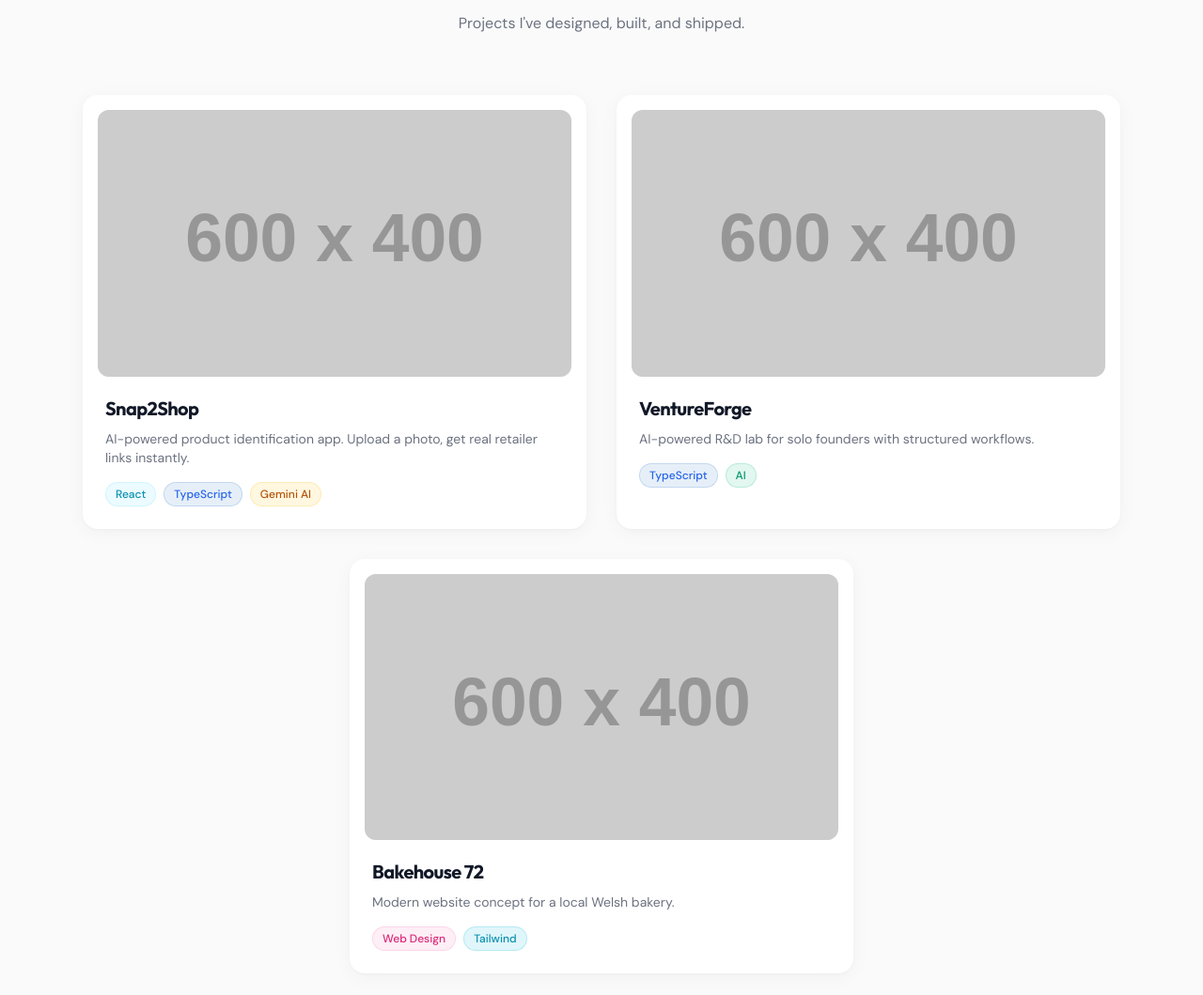
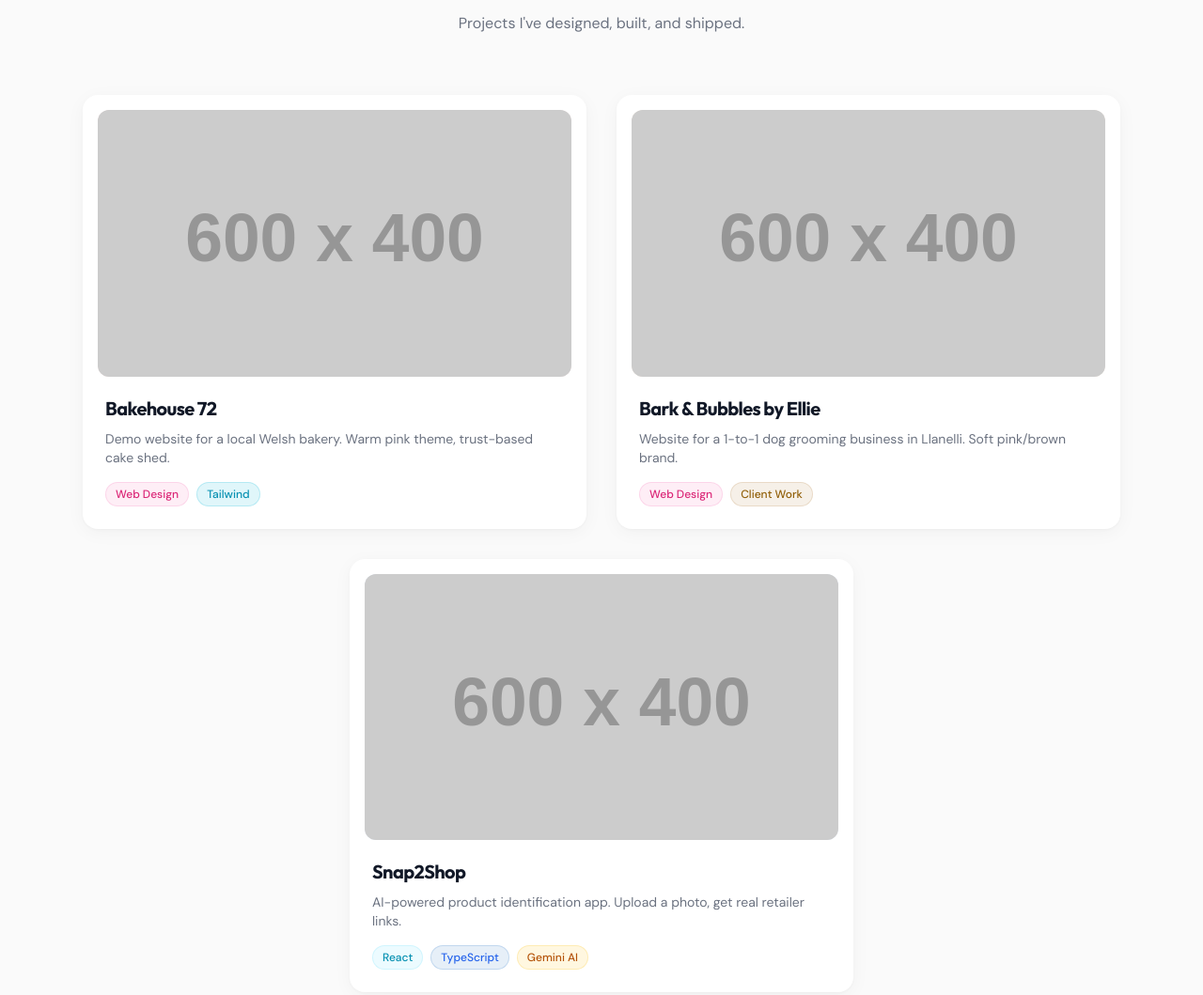
Before and after one commit to zak-esposito/esposito-digital, a website: page index.html in a window 1280 px wide. Shown: the part 2209-3268 px from the top of the page at 94% size. Drawn offline with nearby package versions, Linux system fonts and the light colour scheme; placeholder pictures from the web are drawn by us.

Commit message:
Update portfolio with real project cards: Bakehouse 72, Bark & Bubbles, Snap2Shop

```diff
--- a/index.html
+++ b/index.html
@@ -127,6 +127,7 @@
         .tech-ai { background: rgba(16, 185, 129, 0.2); color: #34D399; border: 1px solid rgba(16, 185, 129, 0.25); }
         .tech-gemini { background: rgba(251, 188, 4, 0.2); color: #FBBF24; border: 1px solid rgba(251, 188, 4, 0.25); }
         .tech-design { background: rgba(244, 114, 182, 0.2); color: #F472B6; border: 1px solid rgba(244, 114, 182, 0.25); }
+        .tech-client { background: rgba(180, 130, 70, 0.2); color: #D4A054; border: 1px solid rgba(180, 130, 70, 0.25); }
 
         /* Light-bg variant for project cards */
         .light .tech-react, .card-light .tech-react { background: rgba(97, 218, 251, 0.12); color: #0891B2; border-color: rgba(97, 218, 251, 0.2); }
@@ -135,6 +136,7 @@
         .card-light .tech-ai { background: rgba(16, 185, 129, 0.12); color: #059669; border-color: rgba(16, 185, 129, 0.2); }
         .card-light .tech-design { background: rgba(244, 114, 182, 0.12); color: #DB2777; border-color: rgba(244, 114, 182, 0.2); }
         .card-light .tech-tailwind { background: rgba(6, 182, 212, 0.12); color: #0891B2; border-color: rgba(6, 182, 212, 0.2); }
+        .card-light .tech-client { background: rgba(180, 130, 70, 0.12); color: #92600A; border-color: rgba(180, 130, 70, 0.2); }
 
         /* Mobile menu */
         .mobile-menu {
@@ -300,54 +302,54 @@
                 <p class="reveal font-body text-base mt-4" style="color: #6B7280;">Projects I've designed, built, and shipped.</p>
             </div>
             <div class="grid grid-cols-1 md:grid-cols-2 gap-8">
-                <!-- Card 1: Snap2Shop -->
-                <div class="reveal card-lift card-light bg-white rounded-2xl overflow-hidden" style="box-shadow: 0 4px 20px rgba(0,0,0,0.04), 0 1px 3px rgba(0,0,0,0.03);">
+                <!-- Card 1: Bakehouse 72 -->
+                <a href="https://bakehouse72-demo.vercel.app" target="_blank" rel="noopener noreferrer" class="reveal card-lift card-light bg-white rounded-2xl overflow-hidden block" style="box-shadow: 0 4px 20px rgba(0,0,0,0.04), 0 1px 3px rgba(0,0,0,0.03); text-decoration: none; color: inherit;">
                     <div class="p-4 pb-0">
-                        <div class="rounded-xl overflow-hidden" style="background: #E2E8F0;">
-                            <img src="https://placehold.co/600x400/e2e8f0/64748b?text=Snap2Shop" alt="Snap2Shop screenshot" class="w-full aspect-video object-cover" loading="lazy">
+                        <div class="rounded-xl overflow-hidden" style="background: #f9e8e8;">
+                            <img src="https://placehold.co/600x400/f9e8e8/d4637a?text=Bakehouse+72" alt="Bakehouse 72 screenshot" class="w-full aspect-video object-cover" loading="lazy">
+                        </div>
+                    </div>
+                    <div class="p-5 sm:p-6 pt-4 sm:pt-5">
+                        <h3 class="font-heading text-lg sm:text-xl mb-2" style="font-weight: 700; color: #111827;">Bakehouse 72</h3>
+                        <p class="font-body text-sm mb-4" style="color: #6B7280;">Demo website for a local Welsh bakery. Warm pink theme, trust-based cake shed.</p>
+                        <div class="flex flex-wrap gap-2">
+                            <span class="tech-design px-2.5 py-1 rounded-full text-xs font-medium">Web Design</span>
+                            <span class="tech-tailwind px-2.5 py-1 rounded-full text-xs font-medium">Tailwind</span>
+                        </div>
+                    </div>
+                </a>
+
+                <!-- Card 2: Bark & Bubbles by Ellie -->
+                <a href="https://bark-and-bubbles-neon.vercel.app" target="_blank" rel="noopener noreferrer" class="reveal card-lift card-light bg-white rounded-2xl overflow-hidden block" style="box-shadow: 0 4px 20px rgba(0,0,0,0.04), 0 1px 3px rgba(0,0,0,0.03); text-decoration: none; color: inherit;">
+                    <div class="p-4 pb-0">
+                        <div class="rounded-xl overflow-hidden" style="background: #f5ebe0;">
+                            <img src="https://placehold.co/600x400/f5ebe0/8b6f47?text=Bark+%26+Bubbles" alt="Bark & Bubbles by Ellie screenshot" class="w-full aspect-video object-cover" loading="lazy">
+                        </div>
+                    </div>
+                    <div class="p-5 sm:p-6 pt-4 sm:pt-5">
+                        <h3 class="font-heading text-lg sm:text-xl mb-2" style="font-weight: 700; color: #111827;">Bark & Bubbles by Ellie</h3>
+                        <p class="font-body text-sm mb-4" style="color: #6B7280;">Website for a 1-to-1 dog grooming business in Llanelli. Soft pink/brown brand.</p>
+                        <div class="flex flex-wrap gap-2">
+                            <span class="tech-design px-2.5 py-1 rounded-full text-xs font-medium">Web Design</span>
+                            <span class="tech-client px-2.5 py-1 rounded-full text-xs font-medium">Client Work</span>
+                        </div>
+                    </div>
+                </a>
+
+                <!-- Card 3: Snap2Shop -->
+                <div class="reveal card-lift card-light bg-white rounded-2xl overflow-hidden md:col-span-2 md:max-w-[calc(50%-1rem)] md:mx-auto" style="box-shadow: 0 4px 20px rgba(0,0,0,0.04), 0 1px 3px rgba(0,0,0,0.03);">
+                    <div class="p-4 pb-0">
+                        <div class="rounded-xl overflow-hidden" style="background: #e8f0fe;">
+                            <img src="https://placehold.co/600x400/e8f0fe/4a6cf7?text=Snap2Shop" alt="Snap2Shop screenshot" class="w-full aspect-video object-cover" loading="lazy">
                         </div>
                     </div>
                     <div class="p-5 sm:p-6 pt-4 sm:pt-5">
                         <h3 class="font-heading text-lg sm:text-xl mb-2" style="font-weight: 700; color: #111827;">Snap2Shop</h3>
-                        <p class="font-body text-sm mb-4" style="color: #6B7280;">AI-powered product identification app. Upload a photo, get real retailer links instantly.</p>
+                        <p class="font-body text-sm mb-4" style="color: #6B7280;">AI-powered product identification app. Upload a photo, get real retailer links.</p>
                         <div class="flex flex-wrap gap-2">
                             <span class="tech-react px-2.5 py-1 rounded-full text-xs font-medium">React</span>
                             <span class="tech-typescript px-2.5 py-1 rounded-full text-xs font-medium">TypeScript</span>
                             <span class="tech-gemini px-2.5 py-1 rounded-full text-xs font-medium">Gemini AI</span>
-                        </div>
-                    </div>
-                </div>
-
-                <!-- Card 2: VentureForge -->
-                <div class="reveal card-lift card-light bg-white rounded-2xl overflow-hidden" style="box-shadow: 0 4px 20px rgba(0,0,0,0.04), 0 1px 3px rgba(0,0,0,0.03);">
-                    <div class="p-4 pb-0">
-                        <div class="rounded-xl overflow-hidden" style="background: #E2E8F0;">
-                            <img src="https://placehold.co/600x400/e2e8f0/64748b?text=VentureForge" alt="VentureForge screenshot" class="w-full aspect-video object-cover" loading="lazy">
-                        </div>
-                    </div>
-                    <div class="p-5 sm:p-6 pt-4 sm:pt-5">
-                        <h3 class="font-heading text-lg sm:text-xl mb-2" style="font-weight: 700; color: #111827;">VentureForge</h3>
-                        <p class="font-body text-sm mb-4" style="color: #6B7280;">AI-powered R&D lab for solo founders with structured workflows.</p>
-                        <div class="flex flex-wrap gap-2">
-                            <span class="tech-typescript px-2.5 py-1 rounded-full text-xs font-medium">TypeScript</span>
-                            <span class="tech-ai px-2.5 py-1 rounded-full text-xs font-medium">AI</span>
-                        </div>
-                    </div>
-                </div>
-
-                <!-- Card 3: Bakehouse 72 -->
-                <div class="reveal card-lift card-light bg-white rounded-2xl overflow-hidden md:col-span-2 md:max-w-[calc(50%-1rem)] md:mx-auto" style="box-shadow: 0 4px 20px rgba(0,0,0,0.04), 0 1px 3px rgba(0,0,0,0.03);">
-                    <div class="p-4 pb-0">
-                        <div class="rounded-xl overflow-hidden" style="background: #E2E8F0;">
-                            <img src="https://placehold.co/600x400/e2e8f0/64748b?text=Bakehouse+72" alt="Bakehouse 72 screenshot" class="w-full aspect-video object-cover" loading="lazy">
-                        </div>
-                    </div>
-                    <div class="p-5 sm:p-6 pt-4 sm:pt-5">
-                        <h3 class="font-heading text-lg sm:text-xl mb-2" style="font-weight: 700; color: #111827;">Bakehouse 72</h3>
-                        <p class="font-body text-sm mb-4" style="color: #6B7280;">Modern website concept for a local Welsh bakery.</p>
-                        <div class="flex flex-wrap gap-2">
-                            <span class="tech-design px-2.5 py-1 rounded-full text-xs font-medium">Web Design</span>
-                            <span class="tech-tailwind px-2.5 py-1 rounded-full text-xs font-medium">Tailwind</span>
                         </div>
                     </div>
                 </div>
```
